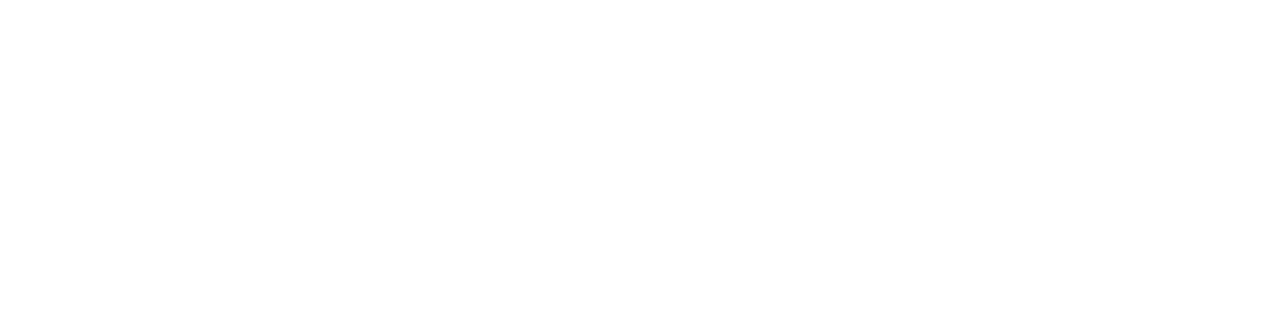
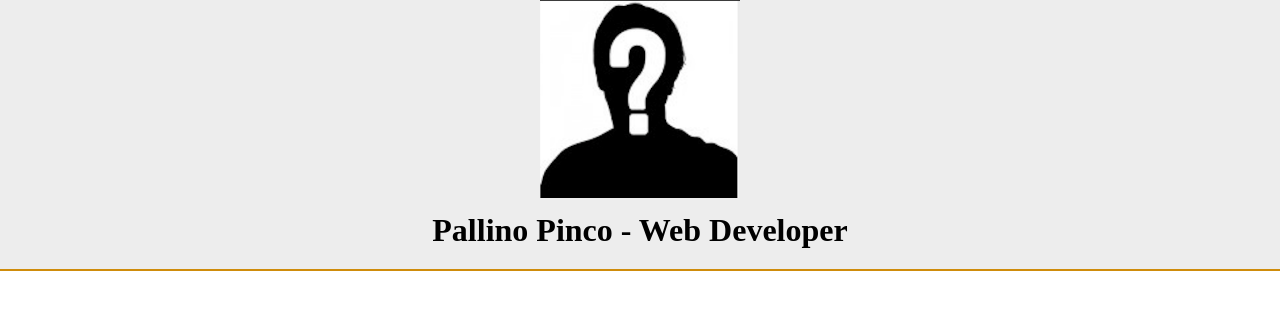
Before and after one commit to AlessandroSCPse/html-cv, a plain HTML site: page index.html in a window 1280 px wide. Drawn offline with Linux system fonts and the light colour scheme.

Commit message:
header done

```diff
--- /dev/null
+++ b/css/style.css
@@ -0,0 +1,24 @@
+/* RESET */
+* {
+    margin: 0;
+    padding: 0;
+    box-sizing: border-box;
+}
+
+/* Header */
+header {
+    background-color: #ededed;
+    text-align: center;
+    border-bottom: 2px solid #cf8c0b;
+}
+
+.cv-picture {
+    width: 200px;
+}
+
+h1 {
+    margin-top: 10px;
+    margin-bottom: 20px;
+}
+
+/* Main */
--- a/index.html
+++ b/index.html
@@ -5,8 +5,18 @@
     <meta http-equiv="X-UA-Compatible" content="IE=edge">
     <meta name="viewport" content="width=device-width, initial-scale=1.0">
     <title>CV</title>
+
+    <link rel="stylesheet" href="css/style.css">
 </head>
 <body>
 
+    <!-- Header -->
+    <header>
+        <img class="cv-picture" src="img/question.png" alt="CV photo">
+
+        <h1>Pallino Pinco - Web Developer</h1>
+    </header>
+
+
 </body>
 </html>
```
